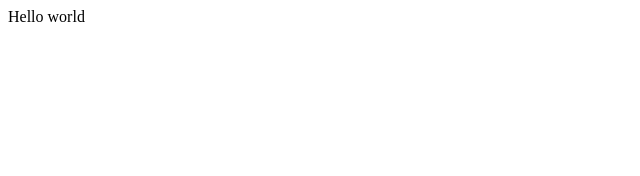
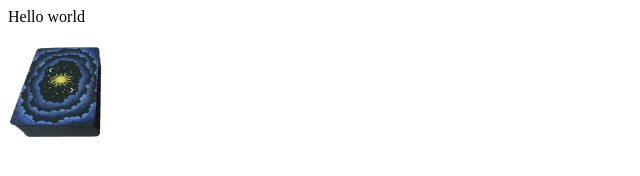
Before and after one commit to CristianaMartins/firstProjectTarot, a website: page index.html in a window 1280 px wide. Shown: the whole page, without its empty margins (0-640 px from the left). Drawn offline with Linux system fonts and the light colour scheme.

Commit message:
Add an image of a deck of tarot

```diff
--- a/index.html
+++ b/index.html
@@ -1,5 +1,6 @@
 <html>
   <body>
     <p>Hello world</p>
+    <img src="./tarotDeck.png" width="100" height="100" />
   </body>
 </html>
```
Also changed, not shown: tarotDeck.png (added).
